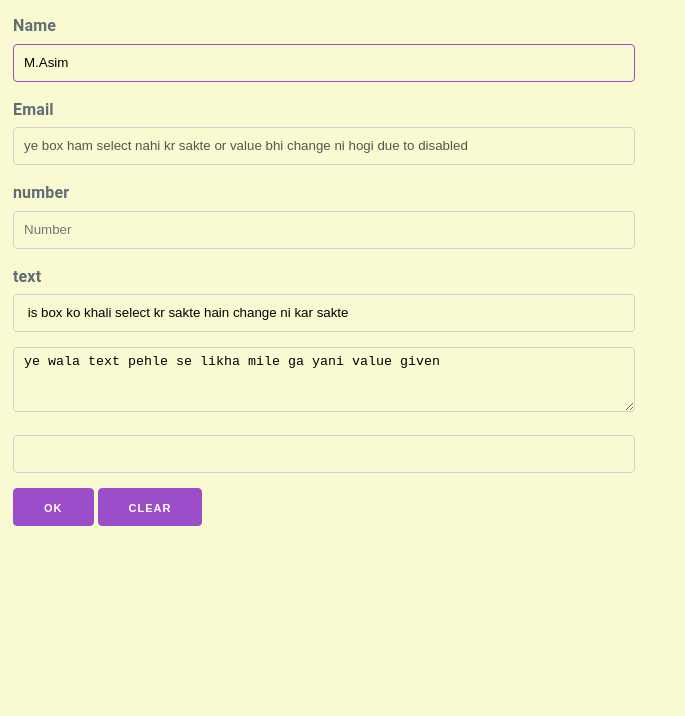
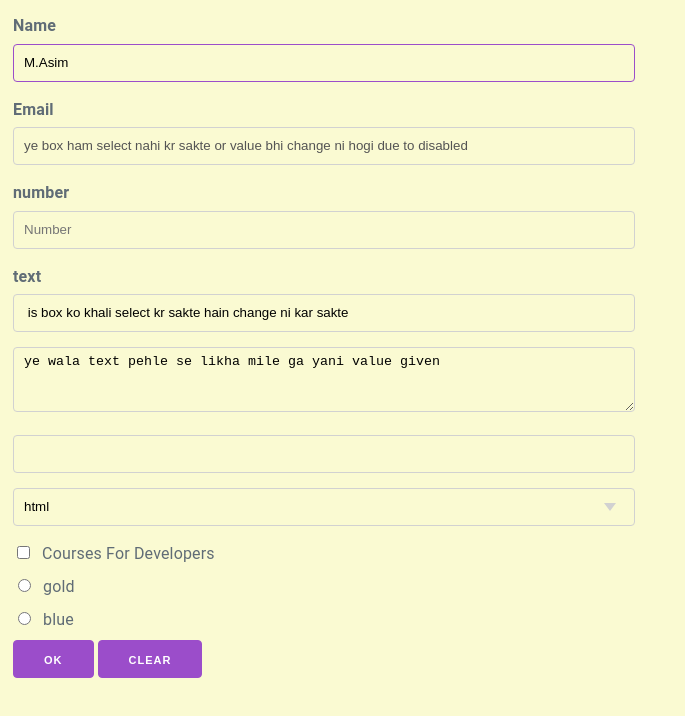
Before and after one commit to Asim925/HTML_old, a plain HTML site: page Form/basic structure/index.html in a window 1280 px wide. Shown: the whole page, without its empty margins (0-685 px from the left). Drawn offline with nearby package versions, Linux system fonts and the light colour scheme.

Commit message:
checkbox,radioButtons,dropDown

```diff
--- a/Form/basic structure/assets/style.css
+++ b/Form/basic structure/assets/style.css
@@ -1,8 +1,8 @@
-body{
+body {
   background-color: lightgoldenrodyellow;
 }
 
-form{
+form {
   width: 50%;
   padding: 5px;
 }
--- a/Form/basic structure/index.html
+++ b/Form/basic structure/index.html
@@ -70,6 +70,32 @@ ye wala text pehle se likha mile ga yani value given</textarea
           </datalist>
         </div>
 
+        <div>
+          <select>
+            <optgroup label="all courses">
+              <option value="1">html</option>
+              <option value="2">css</option>
+              <option value="3">java</option>
+              <option value="4">java 2</option>
+            </optgroup>
+          </select>
+        </div>
+
+        <div>
+          <input type="checkbox" id="courses" />
+          <label class="label-inline" for="courses"
+            >Courses For Developers</label
+          >
+        </div>
+
+        <div>
+          <input type="radio" name="color" id="gold" />
+          <label class="label-inline" for="gold">gold</label>
+        </div>
+        <div>
+          <input type="radio" name="color" id="blue" />
+          <label class="label-inline" for="blue">blue</label>
+        </div>
         <!-- buttons -->
         <button type="sumbit">ok</button>
         <button type="reset">clear</button>
```
